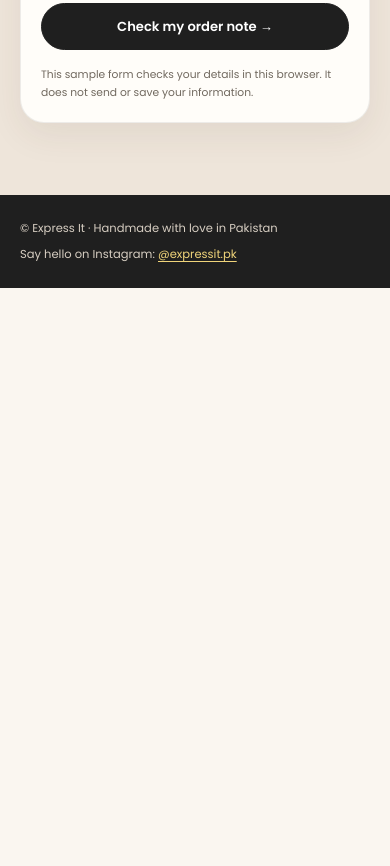
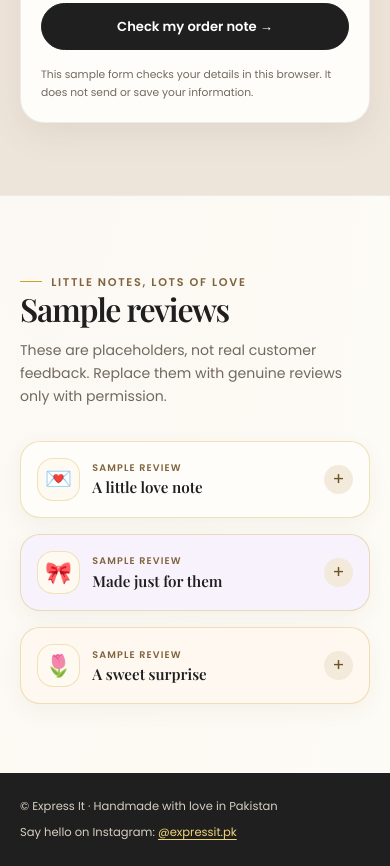
Before and after one commit to waniazahraa/lab17-27110368, a plain HTML site: page index.html in a window 390 px wide. Shown: the part 4704-5570 px from the top of the page. Before the commit the page ends 4992 px from the top, so only its background shows below. Drawn offline with nearby package versions, Linux system fonts and the light colour scheme.

Commit message:
Added a responsive “Sample reviews” section at the end of the home page

```diff
--- a/index.html
+++ b/index.html
@@ -450,6 +450,100 @@
         font-size: .67rem;
       }
 
+      .sample-reviews {
+        border-top: 1px solid rgba(31, 31, 31, .07);
+        background: rgba(255, 253, 249, .65);
+      }
+      .sample-review-grid {
+        display: grid;
+        grid-template-columns: minmax(0, 1fr);
+        gap: 1rem;
+      }
+      .sample-review-card {
+        min-width: 0;
+        overflow: hidden;
+        border: 1px solid rgba(201, 162, 39, .3);
+        border-radius: 20px;
+        background: var(--paper);
+        box-shadow: 0 7px 22px rgba(80, 57, 34, .05);
+        transition: transform .2s ease, box-shadow .2s ease;
+      }
+      .sample-review-card:nth-child(2) { background: #f7f2fc; }
+      .sample-review-card:nth-child(3) { background: #fff8f1; }
+      .sample-review-card:hover, .sample-review-card:focus-within {
+        box-shadow: 0 13px 28px rgba(80, 57, 34, .11);
+        transform: translateY(-4px) rotate(-.5deg);
+      }
+      .sample-review-card summary {
+        display: flex;
+        align-items: center;
+        gap: .75rem;
+        padding: 1rem;
+        cursor: pointer;
+        list-style: none;
+      }
+      .sample-review-card summary:focus-visible {
+        border-radius: 20px;
+        outline: 3px solid rgba(201, 162, 39, .55);
+        outline-offset: -3px;
+      }
+      .sample-review-card summary::-webkit-details-marker { display: none; }
+      .review-doodle {
+        display: grid;
+        width: 2.7rem;
+        height: 2.7rem;
+        flex: 0 0 auto;
+        place-items: center;
+        border: 1px solid rgba(201, 162, 39, .28);
+        border-radius: 16px;
+        background: #fffaf1;
+        font-size: 1.35rem;
+      }
+      .sample-review-card:hover .review-doodle,
+      .sample-review-card:focus-within .review-doodle {
+        animation: doodle-bob .6s ease-in-out infinite alternate;
+      }
+      .review-copy { display: grid; gap: .15rem; }
+      .sample-label {
+        color: #80643e;
+        font-size: .6rem;
+        font-weight: 600;
+        letter-spacing: .12em;
+        text-transform: uppercase;
+      }
+      .review-title { font: 600 .95rem/1.3 var(--serif); }
+      .review-toggle {
+        display: grid;
+        width: 1.8rem;
+        height: 1.8rem;
+        flex: 0 0 auto;
+        margin-left: auto;
+        place-items: center;
+        border-radius: 50%;
+        background: #f3eadb;
+        color: #6b5423;
+        font-size: 1.1rem;
+        transition: transform .2s ease;
+      }
+      .review-toggle::before { content: "+"; }
+      .sample-review-card[open] .review-toggle { transform: rotate(45deg); }
+      .review-placeholder {
+        margin: 0;
+        padding: 0 1rem 1rem 4.45rem;
+        color: var(--muted);
+        font-size: .74rem;
+      }
+      .sample-review-card[open] .review-placeholder {
+        animation: review-reveal .3s ease both;
+      }
+      @keyframes doodle-bob {
+        to { transform: translateY(-4px) rotate(8deg); }
+      }
+      @keyframes review-reveal {
+        from { opacity: 0; transform: translateY(-.35rem); }
+        to { opacity: 1; transform: translateY(0); }
+      }
+
       .site-footer {
         padding-block: 1.5rem;
         background: var(--charcoal);
@@ -479,6 +573,7 @@
         .section { padding-block: 5.5rem; }
         .section-heading { flex-direction: row; align-items: end; justify-content: space-between; }
         .section-heading > p { padding-bottom: .25rem; }
+        .sample-review-grid { grid-template-columns: repeat(3, minmax(0, 1fr)); gap: 1.2rem; }
         .card-grid { grid-template-columns: repeat(3, minmax(0, 1fr)); gap: 1rem; }
         .card-image, .card-art { height: 175px; }
         .card-copy { padding: 1rem 1rem 1.15rem; }
@@ -501,6 +596,8 @@
         *, *::before, *::after {
           scroll-behavior: auto !important;
           transition-duration: .01ms !important;
+          animation-duration: .01ms !important;
+          animation-iteration-count: 1 !important;
         }
       }
     </style>
@@ -706,6 +803,44 @@
           </form>
         </div>
       </section>
+
+      <section class="section sample-reviews" aria-labelledby="sample-reviews-title">
+        <div class="section-inner">
+          <div class="section-heading">
+            <div>
+              <span class="eyebrow">Little notes, lots of love</span>
+              <h2 id="sample-reviews-title">Sample reviews</h2>
+            </div>
+            <p>These are placeholders, not real customer feedback. Replace them with genuine reviews only with permission.</p>
+          </div>
+          <div class="sample-review-grid">
+            <details class="sample-review-card">
+              <summary>
+                <span class="review-doodle" aria-hidden="true">💌</span>
+                <span class="review-copy"><span class="sample-label">Sample review</span><span class="review-title">A little love note</span></span>
+                <span class="review-toggle" aria-hidden="true"></span>
+              </summary>
+              <p class="review-placeholder">Sample text only — add a real customer’s words here.</p>
+            </details>
+            <details class="sample-review-card">
+              <summary>
+                <span class="review-doodle" aria-hidden="true">🎀</span>
+                <span class="review-copy"><span class="sample-label">Sample review</span><span class="review-title">Made just for them</span></span>
+                <span class="review-toggle" aria-hidden="true"></span>
+              </summary>
+              <p class="review-placeholder">Sample text only — add a real customer’s words here.</p>
+            </details>
+            <details class="sample-review-card">
+              <summary>
+                <span class="review-doodle" aria-hidden="true">🌷</span>
+                <span class="review-copy"><span class="sample-label">Sample review</span><span class="review-title">A sweet surprise</span></span>
+                <span class="review-toggle" aria-hidden="true"></span>
+              </summary>
+              <p class="review-placeholder">Sample text only — add a real customer’s words here.</p>
+            </details>
+          </div>
+        </div>
+      </section>
     </main>
 
     <footer class="site-footer">
```
